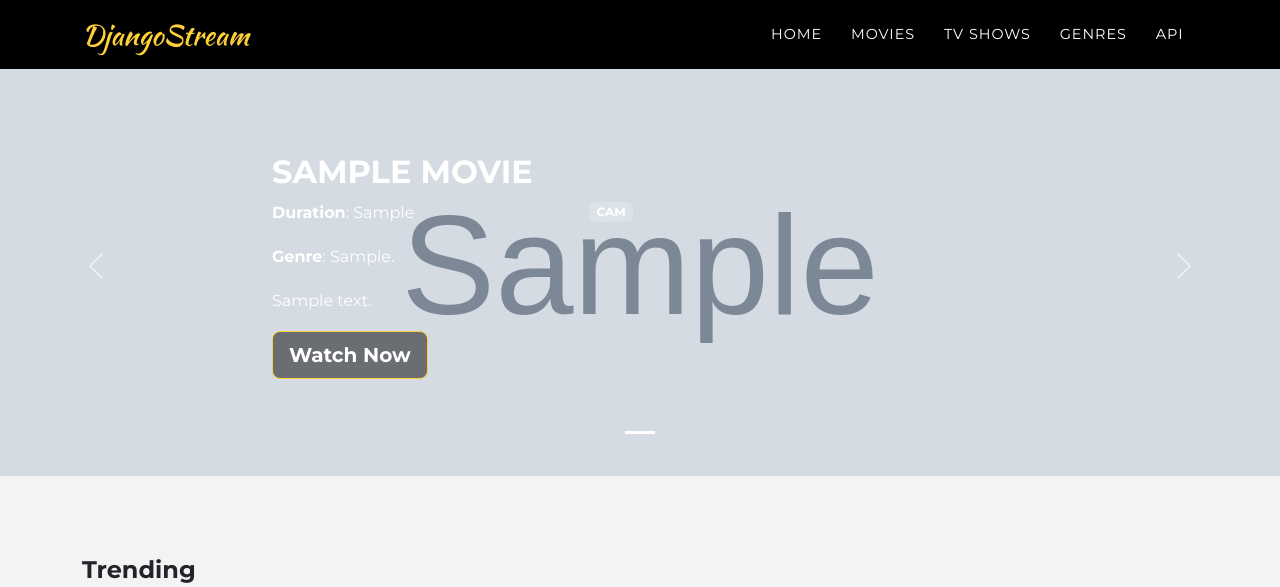
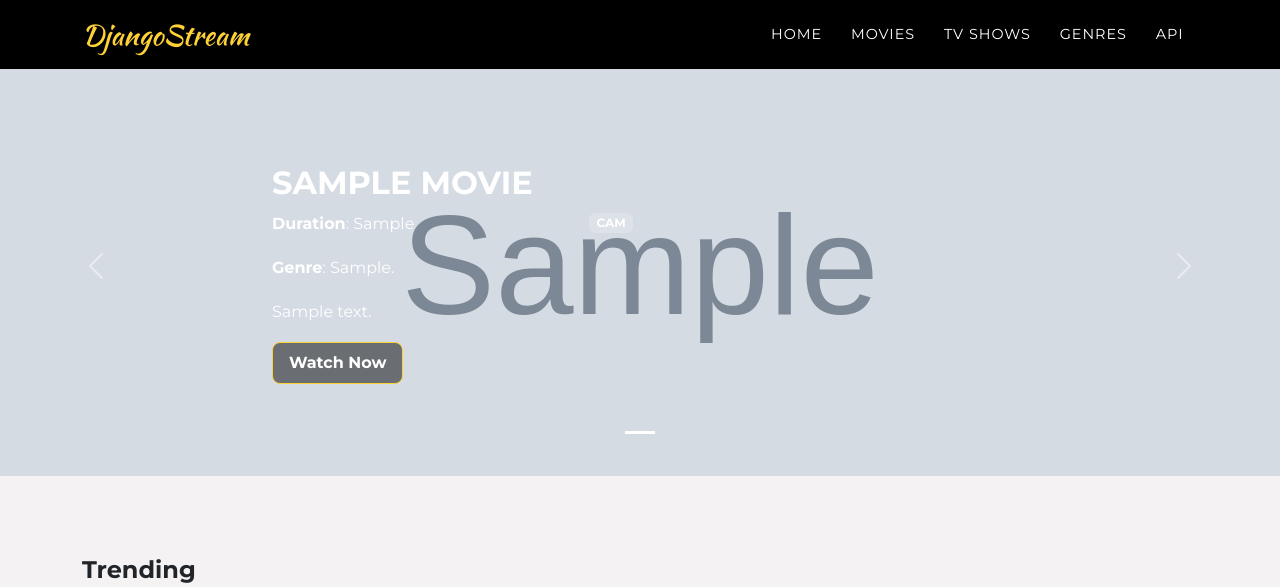
Before and after one commit to kamron-h/streaming-seng-3000, a Django app: page / in a window 1280 px wide. Shown: the top 587 px of the page. Run offline with Django 4.2, Linux system fonts and the light colour scheme; tables that the repository leaves empty hold one stand-in row (values such as "Sample post"); grey boxes marked "Sample" are stand-in pictures; some libraries are stand-ins or nearby versions.

Commit message:
Added Margin to Carousel Elements

```diff
--- a/public/static/assets/css/video-list.css
+++ b/public/static/assets/css/video-list.css
@@ -46,6 +46,7 @@ a {
 }
 
 .video-list-cover-title {
+  margin-top: 1em;
 }
 
 .video-list-cover-descrip {
@@ -57,6 +58,8 @@ a {
 .video-list-cover-btn {
   color: white;
   background-color: rgba(0,0,0,0.5);
+  margin-bottom: 1em;
+  font-size: inherit;
 }
 
 /*.video-card {*/
--- a/streaming/templates/streaming/home.html
+++ b/streaming/templates/streaming/home.html
@@ -22,7 +22,7 @@
                             <div class="row">
                                 <div class="col-md-6 col-xl-4 col-xxl-6 offset-md-2">
                                     <div style="max-width: 400px;">
-                                        <h2 class="text-uppercase fw-bold">{{ movie.title }}</h2>
+                                        <h2 class="text-uppercase fw-bold video-list-cover-title">{{ movie.title }}</h2>
                                         <div class="col">
                                             <div class="row">
                                                 {% if movie.length %}
@@ -43,7 +43,7 @@
                                                     {% endif %}
                                                 </div>
                                                 <div class="col">
-                                                    <p>{{ movie.description }}</p>
+                                                    <p>{{ movie.description|truncatechars:200 }}</p>
                                                 </div>
                                             </div>
                                         </div><a class="btn btn-primary btn-lg me-2 video-list-cover-btn" role="button" href="{% url 'streaming:video_detail' video_id=movie.id %}">Watch Now</a>
--- a/streaming/templates/streaming/movie_list.html
+++ b/streaming/templates/streaming/movie_list.html
@@ -19,7 +19,7 @@
                             <div class="row">
                                 <div class="col-md-6 col-xl-4 col-xxl-6 offset-md-2">
                                     <div style="max-width: 400px;">
-                                        <h2 class="text-uppercase fw-bold">{{ movie.title }}</h2>
+                                        <h2 class="text-uppercase fw-bold video-list-cover-title">{{ movie.title }}</h2>
                                         <div class="col">
                                             <div class="row">
                                                 {% if movie.length %}
--- a/streaming/templates/streaming/tv_list.html
+++ b/streaming/templates/streaming/tv_list.html
@@ -24,7 +24,7 @@
                             <div class="row">
                                 <div class="col-md-6 col-xl-4 col-xxl-6 offset-md-2">
                                     <div style="max-width: 400px;">
-                                        <h2 class="text-uppercase fw-bold">{{ show.title }}</h2>
+                                        <h2 class="text-uppercase fw-bold video-list-cover-title">{{ show.title }}</h2>
                                         <div class="col">
                                             <div class="row">
                                                 {% if show.length %}
```
